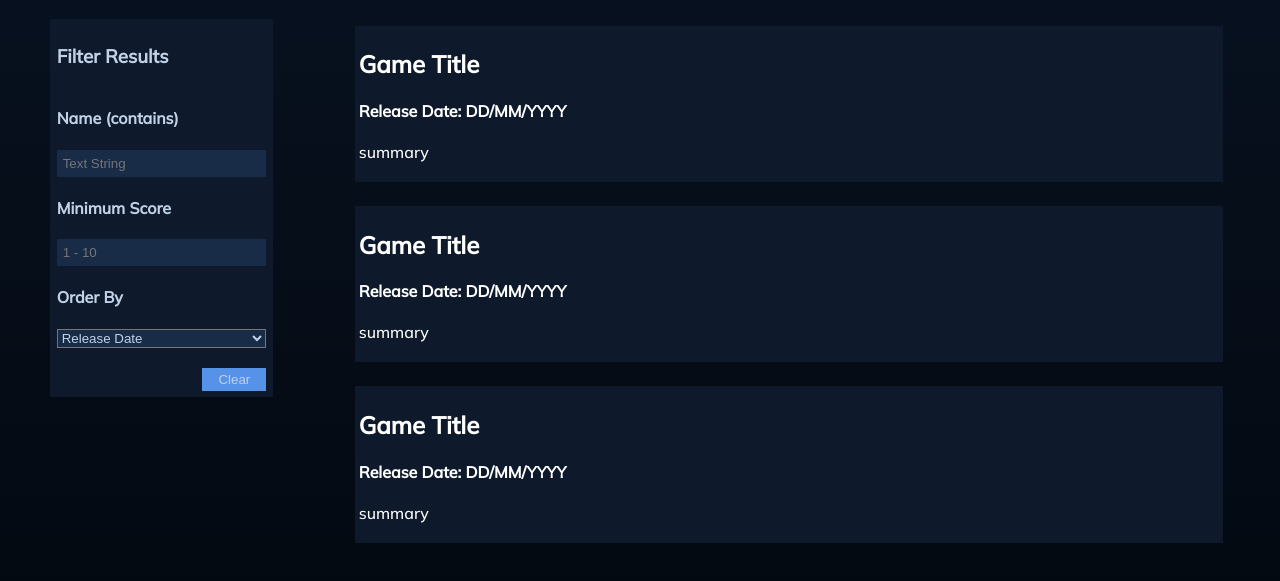
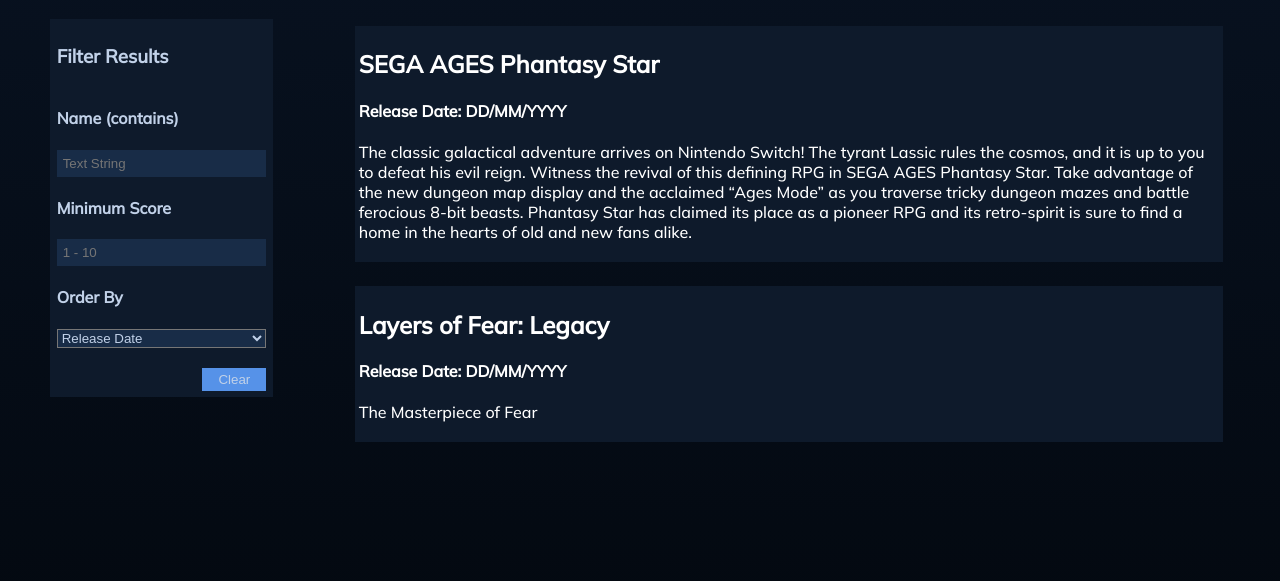
Before and after one commit to CatSheiles/ConnectNowWebsite, a plain HTML site: page index.html in a window 1280 px wide. Shown: the part 113-694 px from the top of the page. Drawn offline with Linux system fonts and the light colour scheme; no server answers.

Commit message:
jspartone

```diff
--- a/index.html
+++ b/index.html
@@ -42,6 +42,7 @@
 
         <div id="gamebox">
 
+            <!--
             <div class="card">
                 <h2>Game Title</h2>
                 <h4>Release Date: DD/MM/YYYY</h4>
@@ -49,18 +50,18 @@
             </div>
 
             <div class="card">
-                <h2>Game Title</h2>
+                <h2>Game Title2</h2>
                 <h4>Release Date: DD/MM/YYYY</h4>
                 <p>summary</p>
             </div>
 
             <div class="card">
-                <h2>Game Title</h2>
+                <h2>Game Title3</h2>
                 <h4>Release Date: DD/MM/YYYY</h4>
                 <p>summary</p>
             </div>
 
-
+            -->
         </div>
 
     </div>
--- a/script.js
+++ b/script.js
@@ -1 +1,31 @@
-console.log('helol')
+const api = new XMLHttpRequest();
+const url = "https://public.connectnow.org.uk/applicant-test/";
+api.open("GET", url);
+api.send();
+
+api.onreadystatechange = (e) =>{
+    console.log(JSON.parse(api.responseText));
+}
+
+
+let object = [
+    {
+        name: "SEGA AGES Phantasy Star",
+        summary: "The classic galactical adventure arrives on Nintendo Switch! \n \nThe tyrant Lassic rules the cosmos, and it is up to you to defeat his evil reign. Witness the revival of this defining RPG in SEGA AGES Phantasy Star. \n \nTake advantage of the new dungeon map display and the acclaimed “Ages Mode” as you traverse tricky dungeon mazes and battle ferocious 8-bit beasts. Phantasy Star has claimed its place as a pioneer RPG and its retro-spirit is sure to find a home in the hearts of old and new fans alike."
+    },
+    {
+        name: "Layers of Fear: Legacy",
+        summary: "The Masterpiece of Fear"
+    }
+]
+
+
+for(let i = 0; i < object.length; i++){
+    let cardTemplate = `<div class='card'>` +
+        `<h2>${object[i].name}</h2>` +
+        `<h4>Release Date: DD/MM/YYYY</h4>` +
+        `<p>${object[i].summary}</p>` +
+        `</div>`;
+
+    document.getElementById("gamebox").insertAdjacentHTML('beforeend', cardTemplate);
+}
```
